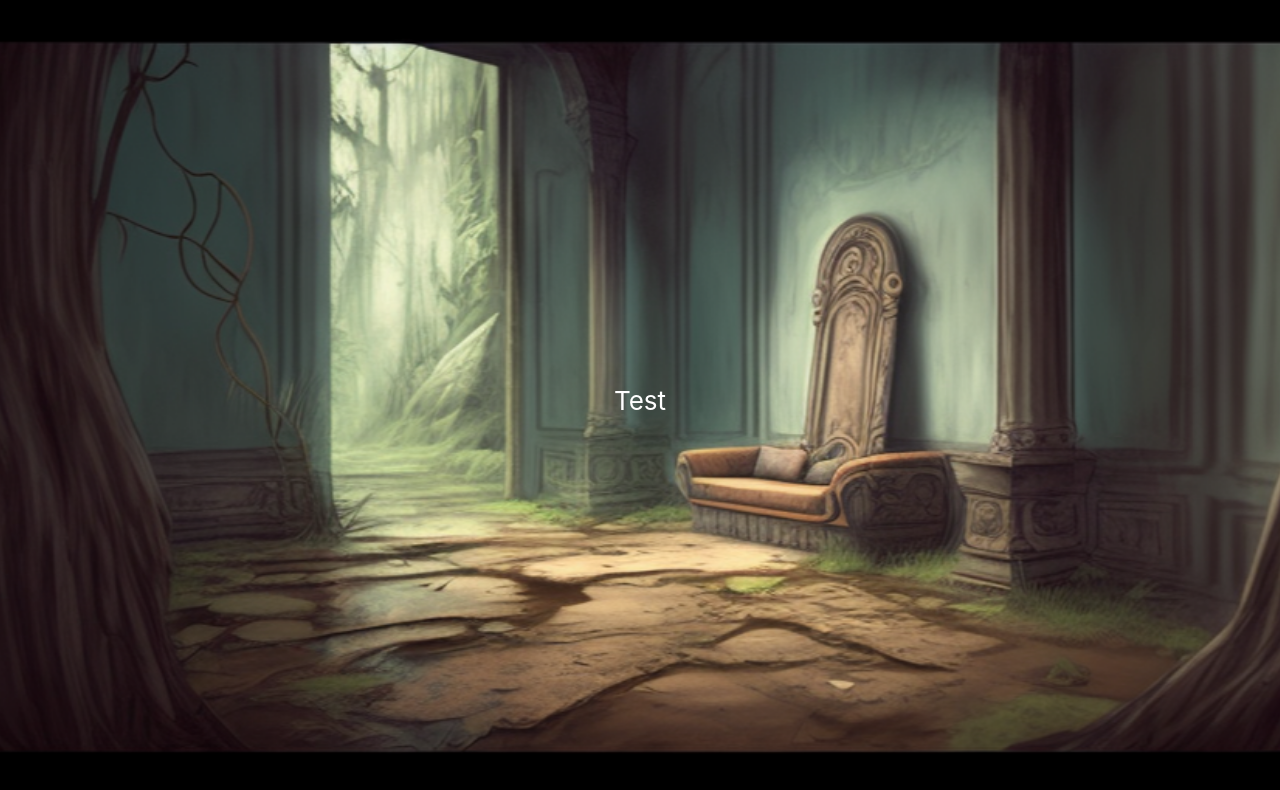
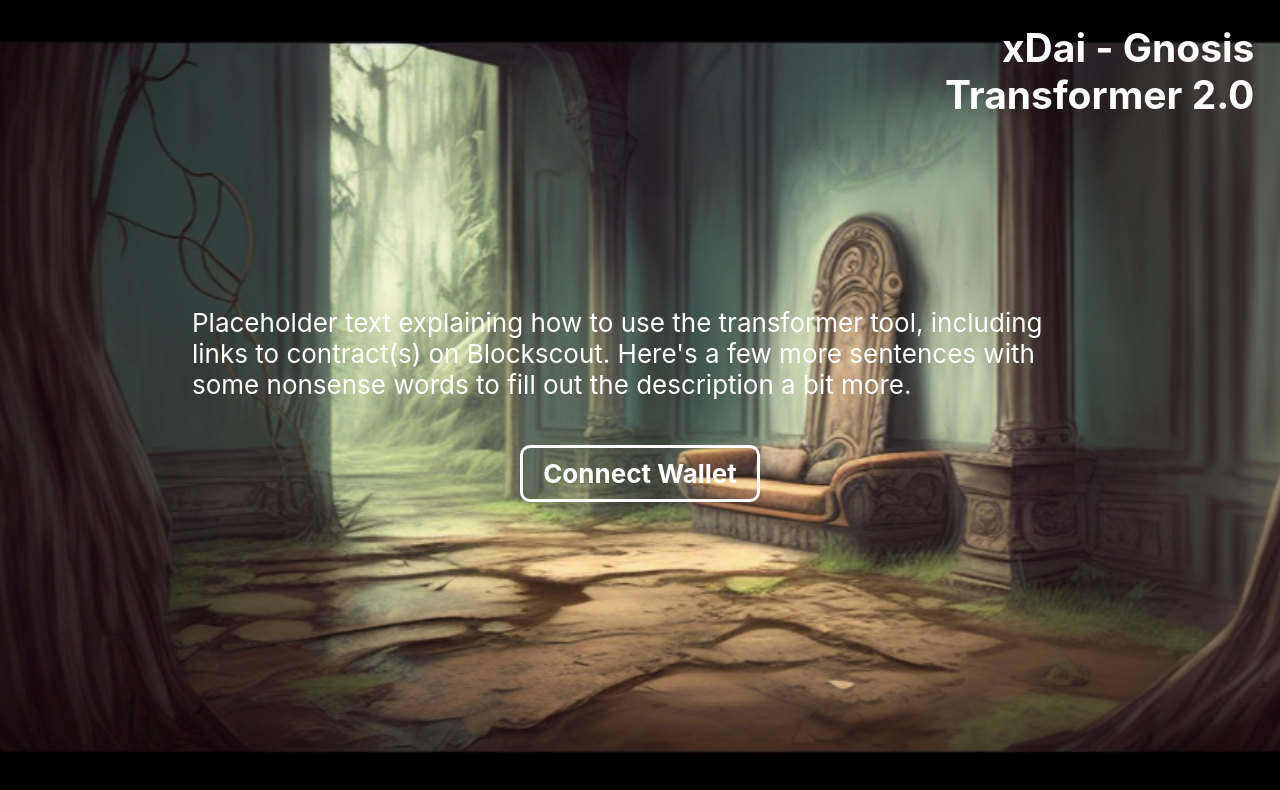
Before and after one commit to abentleee/tiger-transformer-frontend, a React (Create React App) app: page / in a window 1280 px wide. Shown: the top 790 px of the page. Built offline with nearby package versions, Linux system fonts and the light colour scheme.

Commit message:
fixed styling and break into separate components, complete skeleton for landing page view

```diff
--- a/src/App.css
+++ b/src/App.css
@@ -23,8 +23,6 @@
   min-width: 100vw;
   display: flex;
   flex-direction: column;
-  align-items: center;
-  justify-content: center;
   font-size: calc(10px + 2vmin);
   color: white;
 }
--- a/src/App.js
+++ b/src/App.js
@@ -1,12 +1,14 @@
 import './App.css';
-import LandingPage from './components/LandingPage';
+import Header from './components/Header';
+import LandingPage from './features/LandingPage';
 
-function App() {
+const App = () => {
   return (
     <div className="App">
-      <body className="App-Container">
+      <header className="App-Container">
+        <Header />
         <LandingPage />
-      </body>
+      </header>
     </div>
   );
 }
--- /dev/null
+++ b/src/components/Header.jsx
@@ -0,0 +1,22 @@
+const Header = () => {
+    const styles = {
+        container: {
+            marginTop: '3vh',
+            marginRight: '2%',
+            textAlign: 'right',
+        },
+        headerText: {
+            fontWeight: 'bold',
+            fontSize: '150%',
+        }
+    }
+    return (
+        <div style={styles.container}>
+            <div style={styles.headerText}>
+                xDai - Gnosis<br/>Transformer 2.0
+            </div>
+        </div>
+    );
+};
+
+export default Header;
--- a/src/components/LandingPage.jsx
+++ /dev/null
@@ -1,9 +0,0 @@
-const LandingPage = () => {
-    return (
-        <div>
-            Test
-        </div>
-    );
-}
-
-export default LandingPage;
--- /dev/null
+++ b/src/features/LandingPage.jsx
@@ -0,0 +1,41 @@
+const LandingPage = () => {
+    const styles = {
+        container: {
+            flex: 1,
+            display: 'flex',
+            flexDirection: 'column',
+            justifyContent: 'center',
+            alignItems: 'center',
+            marginLeft: '15%',
+            marginRight: '15%',
+            marginBottom: '5%',
+        },
+        placeholderText: {
+            textAlign: 'left',
+        },
+        buttonContainer: {
+            border: '3px white solid',
+            color: 'white',
+            paddingLeft: 20,
+            paddingRight: 20,
+            paddingTop: 10,
+            paddingBottom: 10,
+            margin: '5%',
+            borderRadius: 10,
+            fontWeight: 'bold',
+            cursor: 'pointer'
+        }
+    }
+
+    return (
+        <div style={styles.container}>
+            <div style={styles.placeholderText}>
+                Placeholder text explaining how to use the transformer tool, including links to contract(s) on Blockscout.  Here's a few more sentences with some nonsense words to fill out the description a bit more.
+            </div>
+            <div style={styles.buttonContainer}>
+                Connect Wallet
+            </div>
+        </div>
+    );
+}
+export default LandingPage;
```
Also changed, not shown: src/components/LandingPage.css (deleted).
